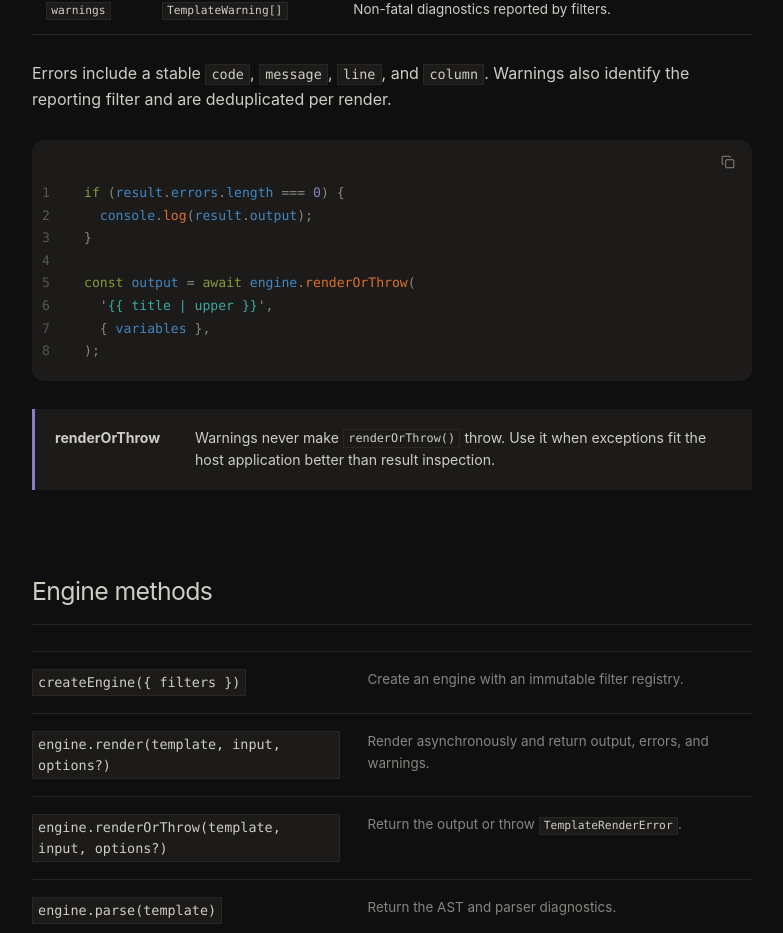
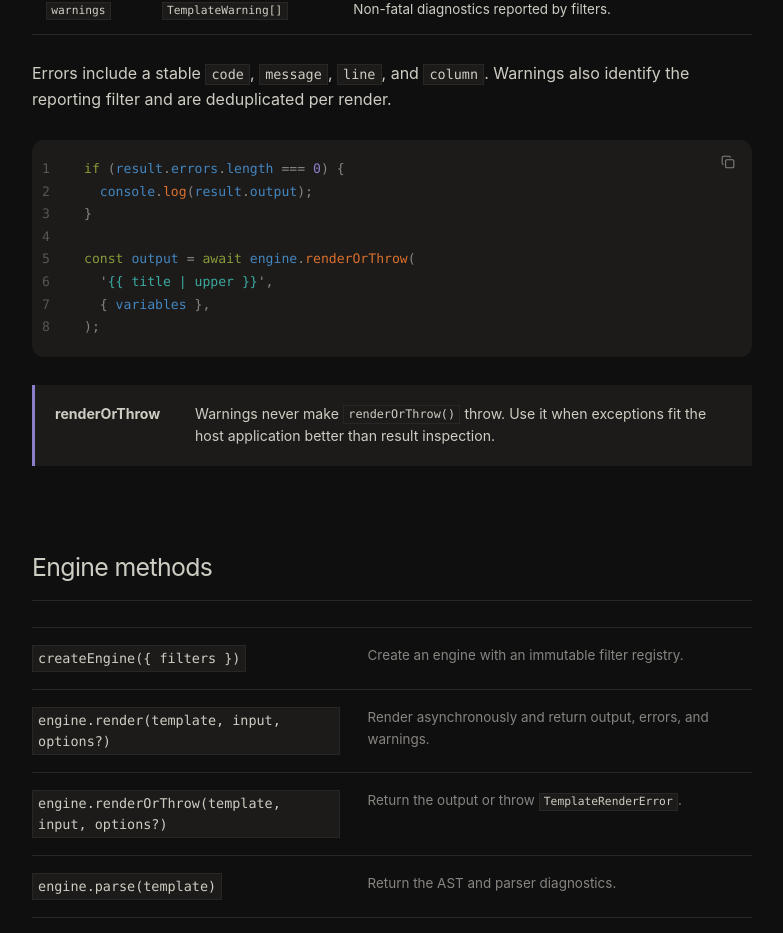
Before and after one commit to obsidianmd/knap, a Next.js app in the folder website/: page /api in a window 1280 px wide. Shown: the part 1699-2632 px from the top of the page, without its empty margins (248-1031 px from the left). Built offline with nearby package versions, Linux system fonts and the light colour scheme.

Commit message:
Tighten untitled code blocks

```diff
--- a/website/app/globals.css
+++ b/website/app/globals.css
@@ -331,8 +331,8 @@ footer > a:last-child { justify-self: end; }
 .doc-code-copy[data-copied] { color: var(--green); }
 .doc-code pre { margin: 0; overflow-x: auto; padding-block: 18px; color: var(--paper); font-family: "SFMono-Regular", Consolas, monospace; font-size: 0.82rem; line-height: 1.72; }
 .doc-code-unlabeled > .doc-code-copy { position: absolute; z-index: 1; top: 8px; right: 10px; }
-.doc-code-unlabeled pre { padding-top: 42px; }
 .doc-code-line { display: grid; min-height: 1.72em; grid-template-columns: 42px 1fr; padding-inline: 10px 20px; }
+.doc-code-unlabeled .doc-code-line { padding-right: 52px; }
 .doc-code-line:hover { background: var(--line); }
 .doc-line-number { color: var(--faint); user-select: none; }
 .syn-punctuation { color: var(--muted); }
```
